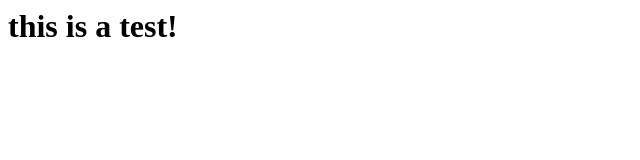
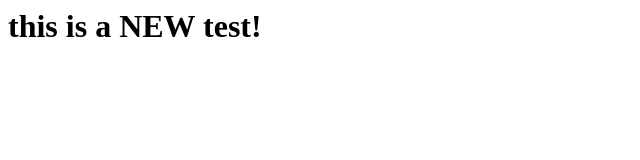
Before and after one commit to kbales/h_fri, a plain HTML site: page index.html in a window 1280 px wide. Shown: the whole page, without its empty margins (0-640 px from the left). Drawn offline with Linux system fonts and the light colour scheme.

Commit message:
testing something

```diff
--- a/index.html
+++ b/index.html
@@ -1,3 +1,3 @@
 <html>
-<h1> this is a test!</h1>
+<h1> this is a NEW  test!</h1>
 </html>
```
